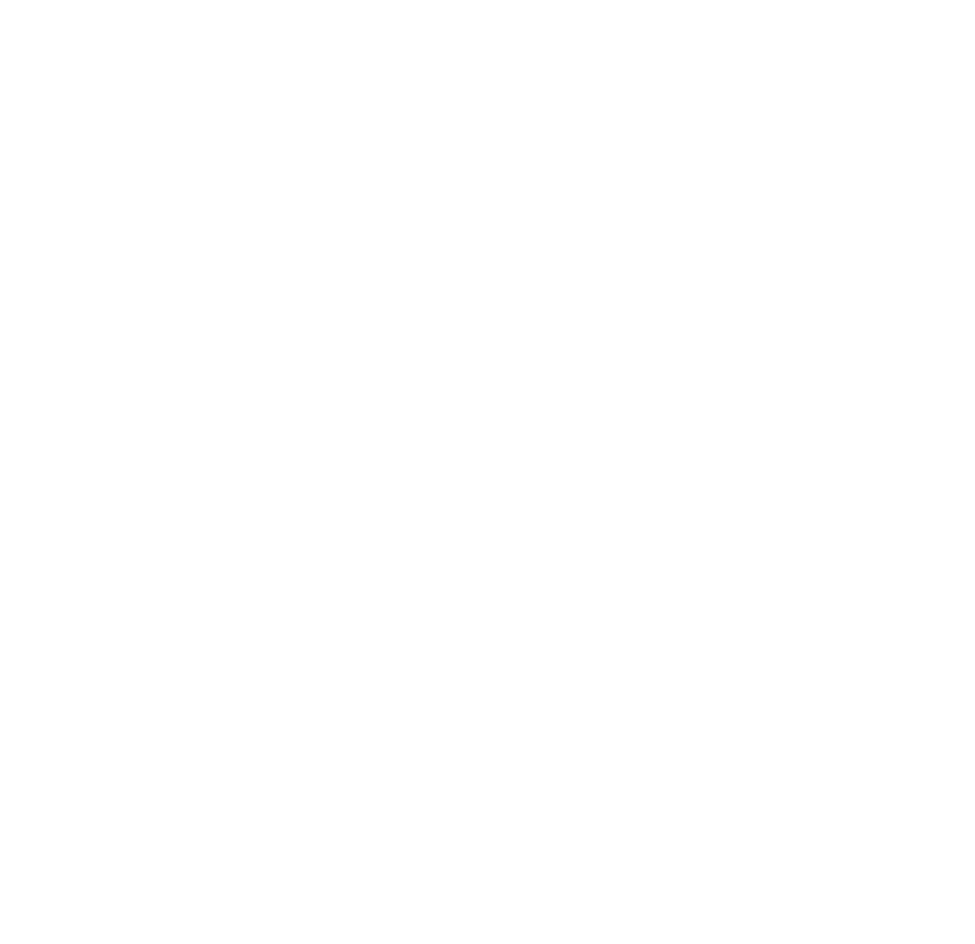
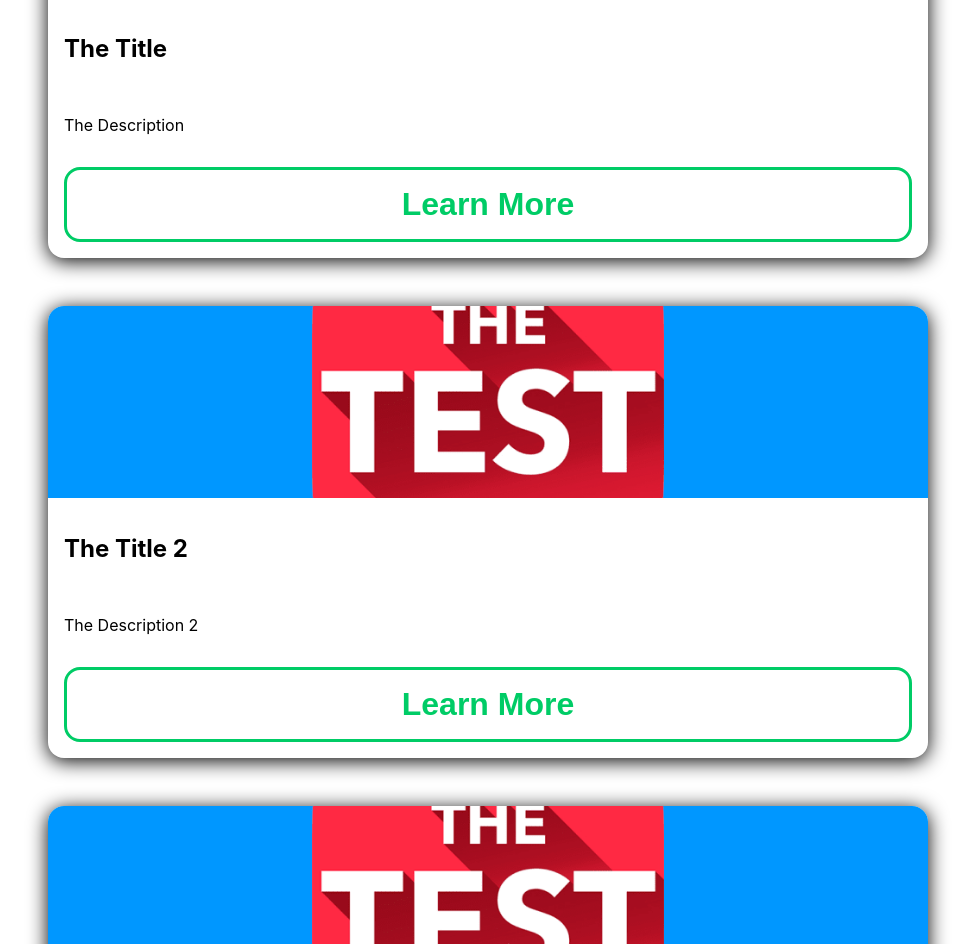
Before and after one commit to daoxi/personal-portfolio, a Next.js app: page /projects in a window 1280 px wide. Shown: the part 388-1332 px from the top of the page, without its empty margins (152-1127 px from the left). Before the commit the page ends 800 px from the top, so only its background shows below. Built offline with nearby package versions, Linux system fonts and the light colour scheme.

Commit message:
Added project cards template and styling

```diff
--- /dev/null
+++ b/pages/components/ProjCard.js
@@ -0,0 +1,14 @@
+import classes from "./ProjCard.module.css";
+
+function ProjCard(props) {
+  return (
+    <div className={classes.card}>
+      <img className={classes.card_img} src={props.img} />
+      <h2 className={classes.card_title}>{props.title}</h2>
+      <p className={classes.card_description}>{props.description}</p>
+      <button className={classes.card_btn}>{props.buttontext}</button>
+    </div>
+  );
+}
+
+export default ProjCard;
--- /dev/null
+++ b/pages/components/ProjCard.module.css
@@ -0,0 +1,45 @@
+.card {
+  overflow: hidden;
+  box-shadow: 0 3px 20px black;
+  border-radius: 1rem;
+  display: flex;
+  flex-direction: column;
+  justify-content: space-between;
+  cursor: pointer;
+  transition: transform 200ms ease-in;
+}
+
+.card .card_img {
+  height: 12rem;
+  width: 100%;
+  object-fit: cover;
+}
+
+.card .card_title {
+  padding: 1rem;
+}
+
+.card .card_description {
+  padding: 0 1rem;
+}
+
+.card .card_btn {
+  padding: 1rem;
+  font-weight: bold;
+  font-size: 2rem;
+  margin: 1rem;
+  border: 3px solid#00cc66;
+  background: transparent;
+  color: #00cc66;
+  border-radius: 1rem;
+  transition: background 200ms ease-in, color 200ms ease in;
+}
+
+.card:hover {
+  transform: scale(1.05);
+}
+
+.card:hover .card_btn {
+  background-color: #00cc66;
+  color: white;
+}
--- /dev/null
+++ b/pages/components/ProjCardsContainer.js
@@ -0,0 +1,35 @@
+import classes from "./ProjCardsContainer.module.css";
+import ProjCard from "./ProjCard";
+
+function ProjCardsContainer() {
+  return (
+    <div className={classes.card_grid}>
+      <ProjCard
+        img="assets/test.png"
+        title="The Title"
+        description="The Description"
+        buttontext="Learn More"
+      />
+      <ProjCard
+        img="assets/test.png"
+        title="The Title 2"
+        description="The Description 2"
+        buttontext="Learn More"
+      />
+      <ProjCard
+        img="assets/test.png"
+        title="The Title 3"
+        description="The Description 3"
+        buttontext="Learn More"
+      />
+      <ProjCard
+        img="assets/test.png"
+        title="The Title 4"
+        description="The Description 4"
+        buttontext="Learn More"
+      />
+    </div>
+  );
+}
+
+export default ProjCardsContainer;
--- /dev/null
+++ b/pages/components/ProjCardsContainer.module.css
@@ -0,0 +1,6 @@
+.card_grid{
+    display:grid;
+    grid-template-columns: repeat(auto-fit, minmax(45rem,55rem));
+    gap:3rem;
+    justify-content:center;
+}
--- a/pages/projects.js
+++ b/pages/projects.js
@@ -1,9 +1,12 @@
 import MainNavigation from "./components/MainNavigation";
+import ProjCardsContainer from "./components/ProjCardsContainer";
+
 function Projects() {
   return (
     <div>
       <MainNavigation></MainNavigation>
       <h1>This is the projects page.</h1>
+      <ProjCardsContainer />
     </div>
   );
 }
```
Also changed, not shown: public/assets/test.png (added).
